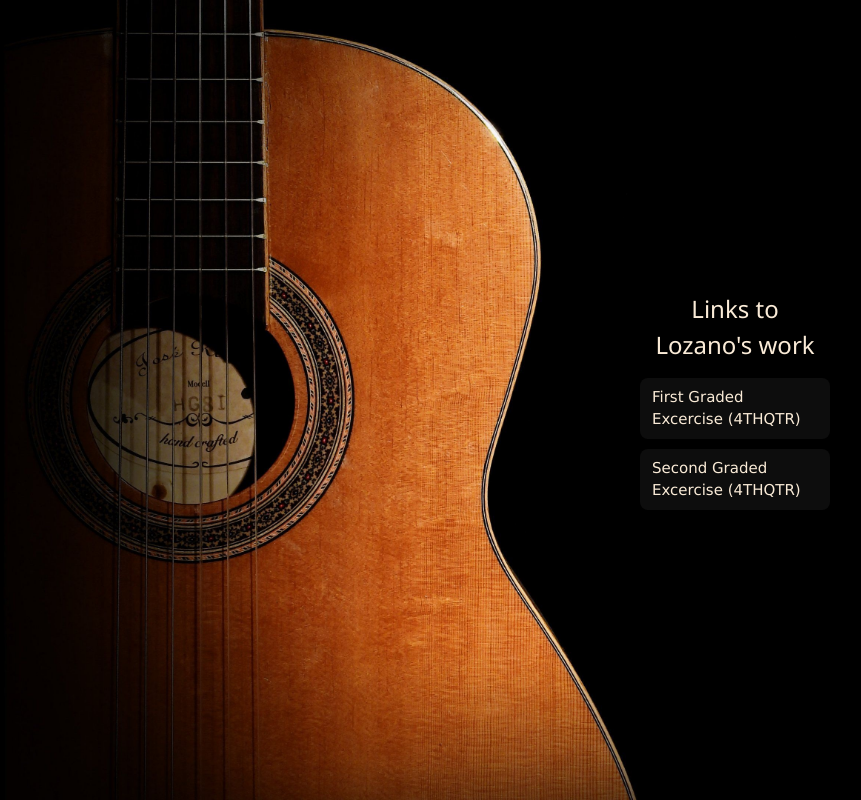
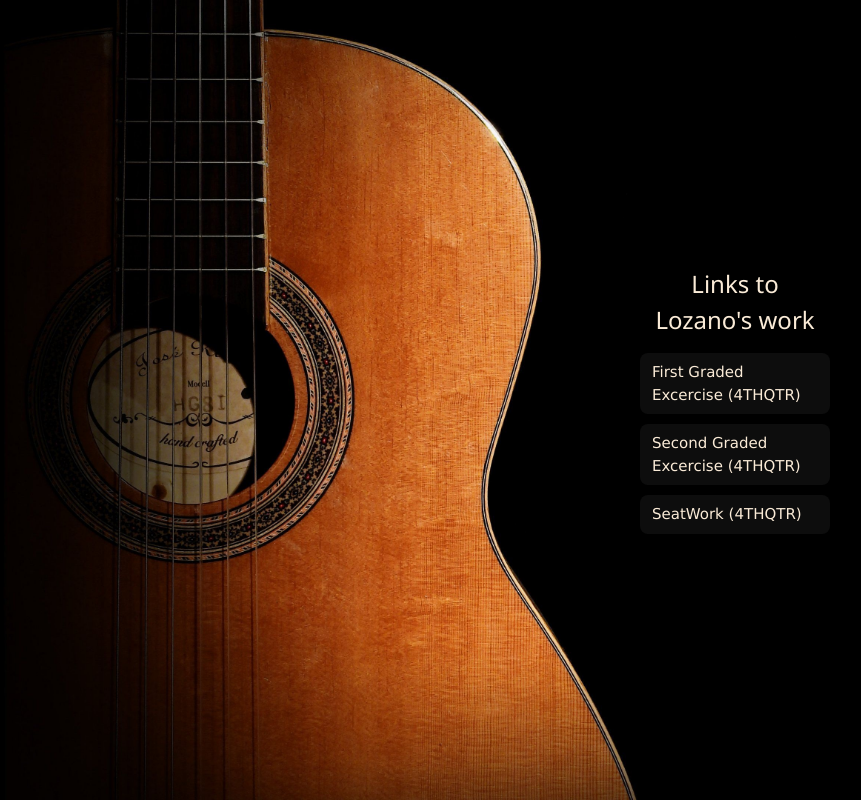
Before and after one commit to MaongJeans/CS3_4thQtrPortfolio_RubidiumLozano-main, a plain HTML site: page index.html in a window 1280 px wide. Shown: the whole page, without its empty margins (370-1231 px from the left). Drawn offline with nearby package versions, Linux system fonts and the light colour scheme.

Commit message:
SW added

```diff
--- a/index.html
+++ b/index.html
@@ -63,6 +63,7 @@ body{
     <ul>
         <li><a href="./public/3Q1GG9RubidiumLozano.html"> First Graded Excercise (4THQTR) </a></li>
         <li><a href="./public/3Q2GG9RubidiumLozano.html"> Second Graded Excercise (4THQTR) </a></li>
+        <li><a href="./public/4QSWLOZANO.md"> SeatWork (4THQTR) </a></li>
     </ul>
    </nav>
   </section>
```
Also changed, not shown: 1 other file.
